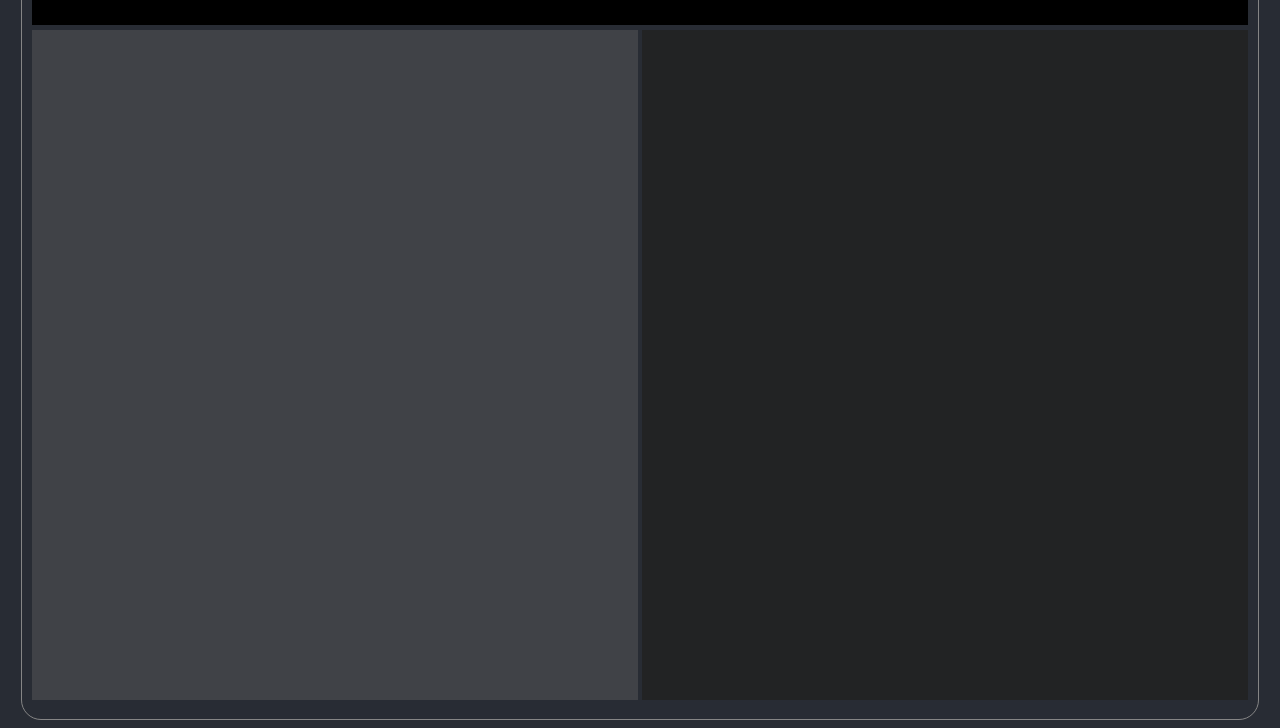
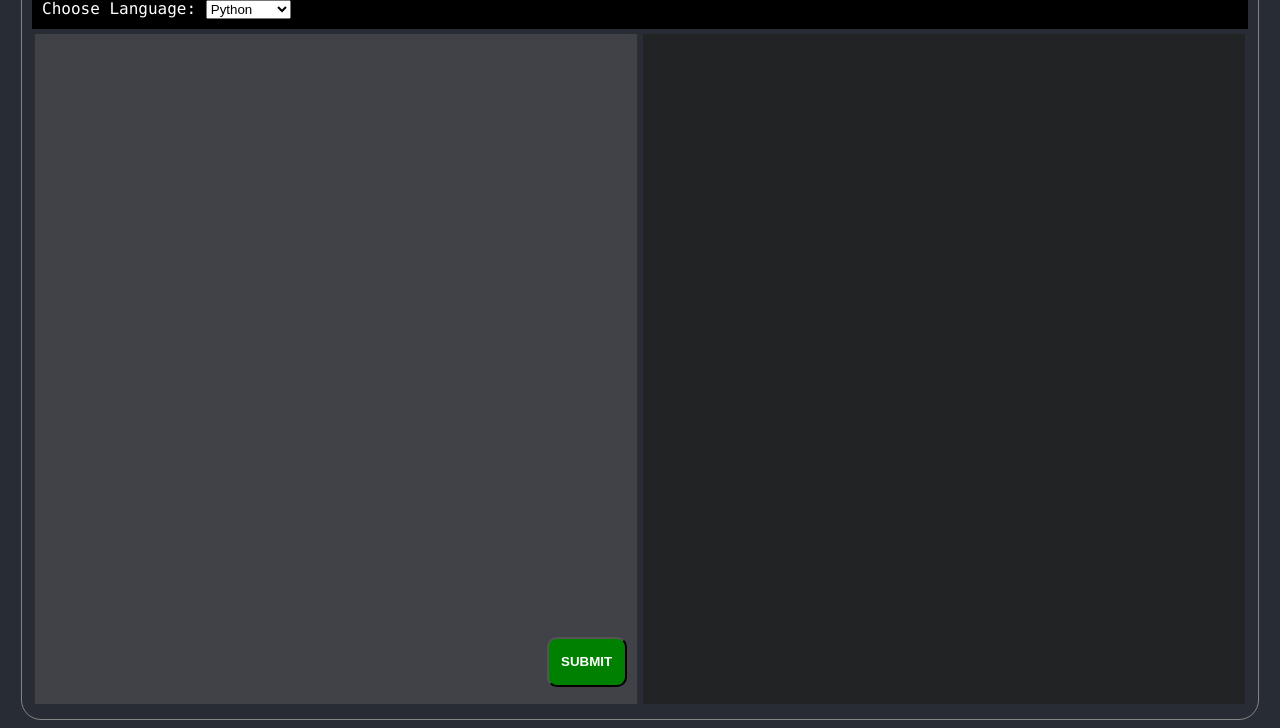
Before and after one commit to Saurabhsharma884/Basic-Code-Compiler, a plain HTML site: page index.html in a window 1280 px wide. Shown: the part 72-800 px from the top of the page. Drawn offline with Linux system fonts and the light colour scheme.

Commit message:
Submit Button

```diff
--- a/index.html
+++ b/index.html
@@ -13,14 +13,31 @@
 <body>
     <div id="title">Code Editor</div>
     <div id="container">
-        <div id="control">Type Your Code</div>
+        <div id="control">
+            <div id="langSelect">
+                <label for="langs">Choose Language:</label>
+                <select name="langs" id="langs">
+                    <option value="0">Python</option>
+                    <option value="4">JavaScript</option>
+                    <option value="7">C</option>
+                    <option value="77">CPP</option>
+                    <option value="8">Java</option>
+                </select>
+            </div>
+
+        </div>
         <div id="area">
             <div id="editor">
 
+                <button id="submitBtn">
+                    SUBMIT
+                </button>
             </div>
+
             <div id="output">
 
             </div>
+
         </div>
     </div>
     <script src="main.js" async defer></script>
--- a/styles.css
+++ b/styles.css
@@ -1,4 +1,5 @@
 body {
+  font-family: Consolas, "Courier New", monospace;
   background-color: #282c34;
 }
 #title {
@@ -10,7 +11,6 @@ body {
   background-color: #282c34;
   color: white;
   font-weight: bolder;
-  font-family: Consolas, "Courier New", monospace;
   text-align: center;
   font-size: 34px;
 }
@@ -23,27 +23,44 @@ body {
   border-radius: 20px;
 }
 #area {
+  display: flex;
   margin-top: 5px;
-  display: flex;
-  width: 100%;
   height: 93%;
 }
 #editor {
   background-color: #404247;
-  width: 50%;
+  width: 49.5%;
   height: 100%;
-  margin-right: 2px;
+  margin-left: auto;
+  margin-right: auto;
 }
 
 #output {
   background-color: #222324;
-  width: 50%;
+  width: 49.5%;
   height: 100%;
-  margin-left: 2px;
+  margin-left: auto;
+  margin-right: auto;
 }
 
 #control {
-  height: 5%;
+  color: white;
+  padding: 10px;
   border-radius: 10px 10px 0px 0px;
   background-color: black;
 }
+
+#langSelect {
+}
+
+#submitBtn {
+  position: relative;
+  top: 90%;
+  left: 85%;
+  background-color: green;
+  color: white;
+  font-weight: bolder;
+  border-radius: 10px;
+  width: 80px;
+  height: 50px;
+}
```
